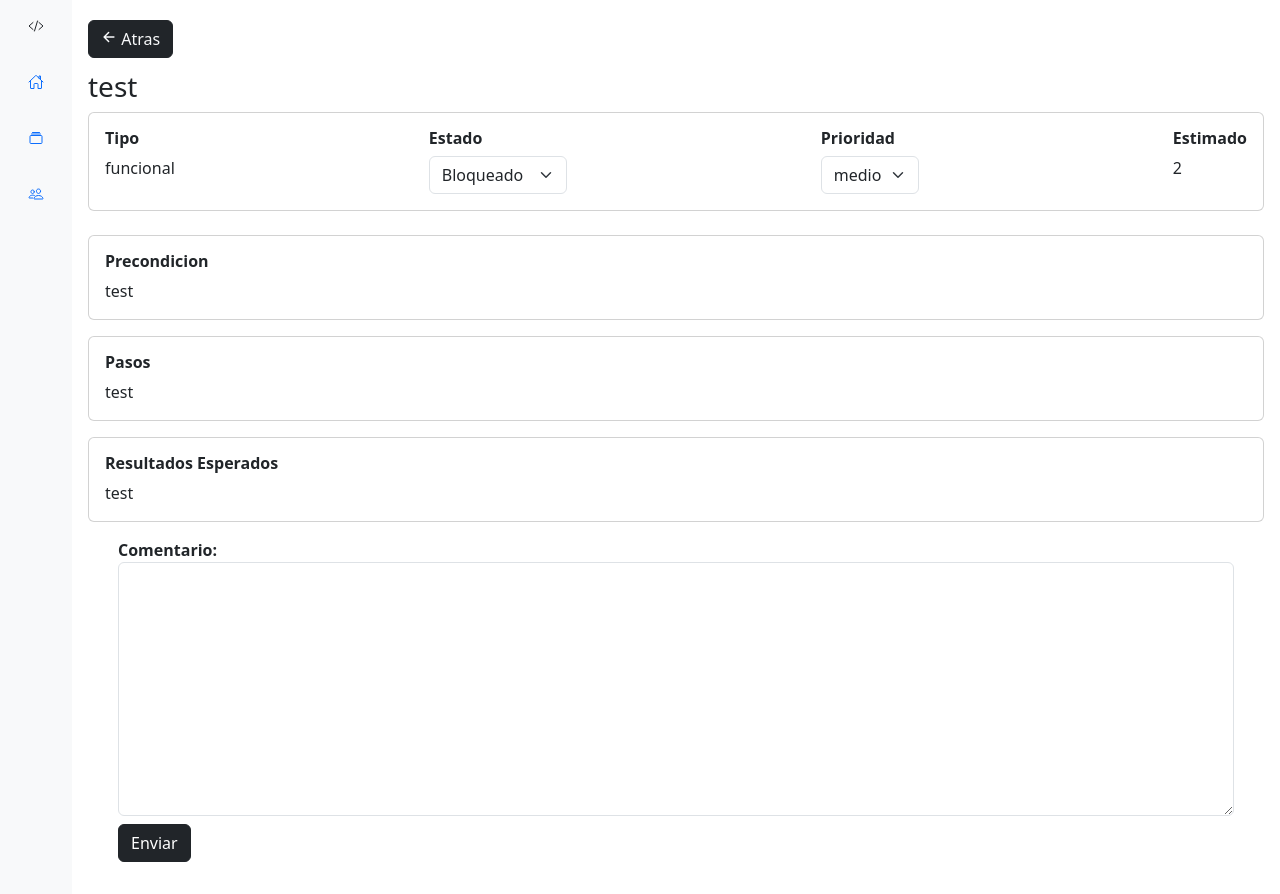
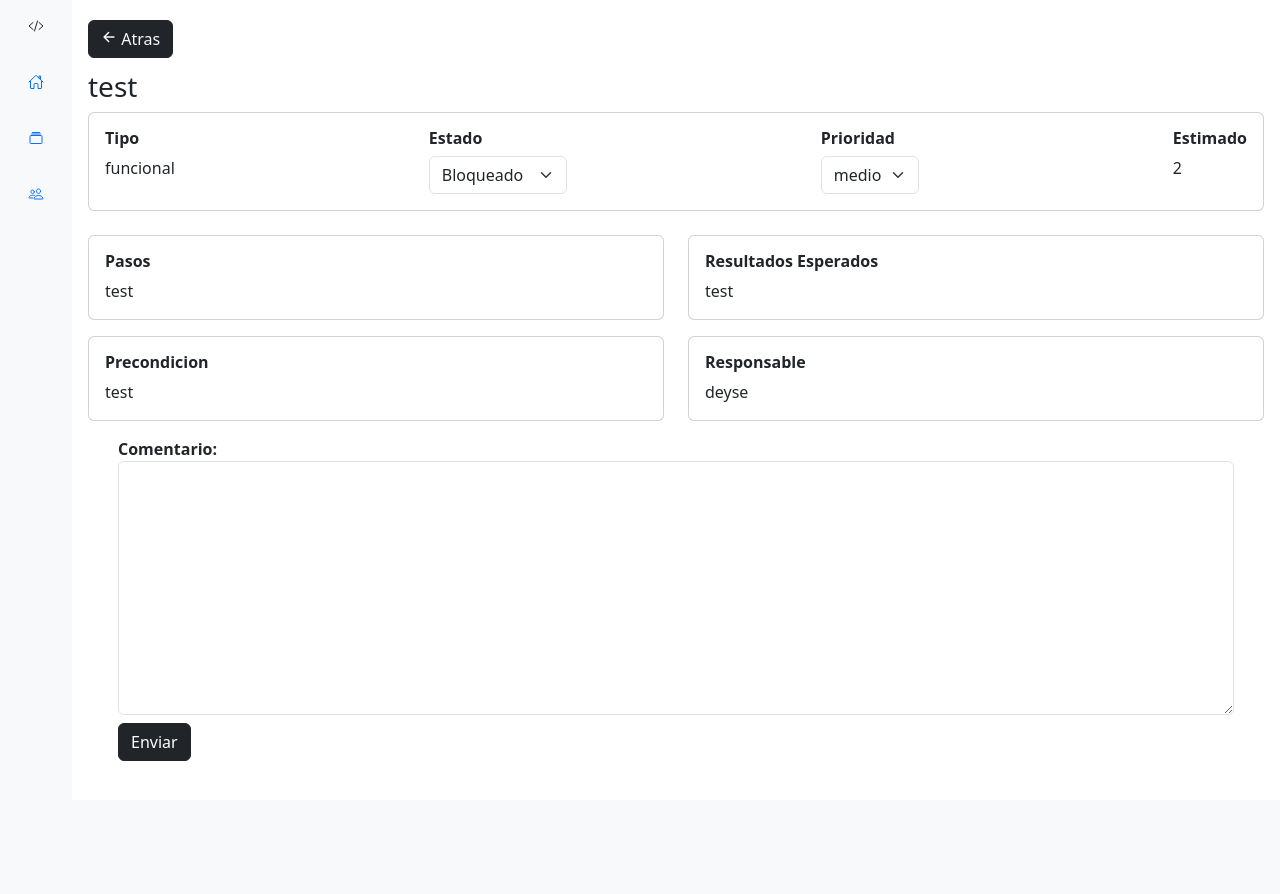
Before and after one commit to GaryVillegas/QAtest, a Django app: page /caso/8 in a window 1280 px wide. After the commit the page ends 761 px from the top, so only its background shows below. Run offline with Django 5.2, Linux system fonts and the light colour scheme; data comes from the database, SQL or seed files in the repository; both versions use the stored data as it was after the commit; data that the repository does not hold is empty.

Commit message:
se crea apartado de usuario en caso

```diff
--- a/qatest/core/templates/core/caso.html
+++ b/qatest/core/templates/core/caso.html
@@ -127,7 +127,7 @@
               <button class="btn btn-dark text-decoration-none">
                 {% if request.user.groups.all.0.name == 'dev' %}
                 <a
-                  href="{% url 'dev_project' caso.project.id %}"
+                  href="#"
                   class="text-decoration-none text-light"
                   ><ion-icon name="arrow-back-outline"></ion-icon>
                   <span>Atras</span>
@@ -195,8 +195,32 @@
                   </div>
                 </div>
               </div>
-              <div class="row flex-column">
-                <div class="col-12 mb-3">
+              <div class="row">
+                <div class="col-6 mb-3">
+                  <div class="card h-100">
+                    <div class="card-body d-flex flex-column">
+                      <h6 class="card-title"><strong>Pasos</strong></h6>
+                      <p class="card-text flex-grow-1 overflow-auto">
+                        {{caso.pasos}}
+                      </p>
+                    </div>
+                  </div>
+                </div>
+                <div class="col-6 mb-3">
+                  <div class="card h-100">
+                    <div class="card-body d-flex flex-column">
+                      <h6 class="card-title">
+                        <strong>Resultados Esperados</strong>
+                      </h6>
+                      <p class="card-text flex-grow-1 overflow-auto">
+                        {{caso.resultados_esperados}}
+                      </p>
+                    </div>
+                  </div>
+                </div>
+              </div>
+              <div class="row">
+                <div class="col-6 mb-3">
                   <div class="card h-100">
                     <div class="card-body d-flex flex-column">
                       <h6 class="card-title"><strong>Precondicion</strong></h6>
@@ -206,25 +230,11 @@
                     </div>
                   </div>
                 </div>
-                <div class="col-12 mb-3">
+                <div class="col-6 mb-3">
                   <div class="card h-100">
                     <div class="card-body d-flex flex-column">
-                      <h6 class="card-title"><strong>Pasos</strong></h6>
-                      <p class="card-text flex-grow-1 overflow-auto">
-                        {{caso.pasos}}
-                      </p>
-                    </div>
-                  </div>
-                </div>
-                <div class="col-12 mb-3">
-                  <div class="card h-100">
-                    <div class="card-body d-flex flex-column">
-                      <h6 class="card-title">
-                        <strong>Resultados Esperados</strong>
-                      </h6>
-                      <p class="card-text flex-grow-1 overflow-auto">
-                        {{caso.resultados_esperados}}
-                      </p>
+                      <h6 class="card-title"><strong>Responsable</strong></h6>
+                      {{caso.user.username}}
                     </div>
                   </div>
                 </div>
```
Also changed, not shown: qatest/db.sqlite3.
